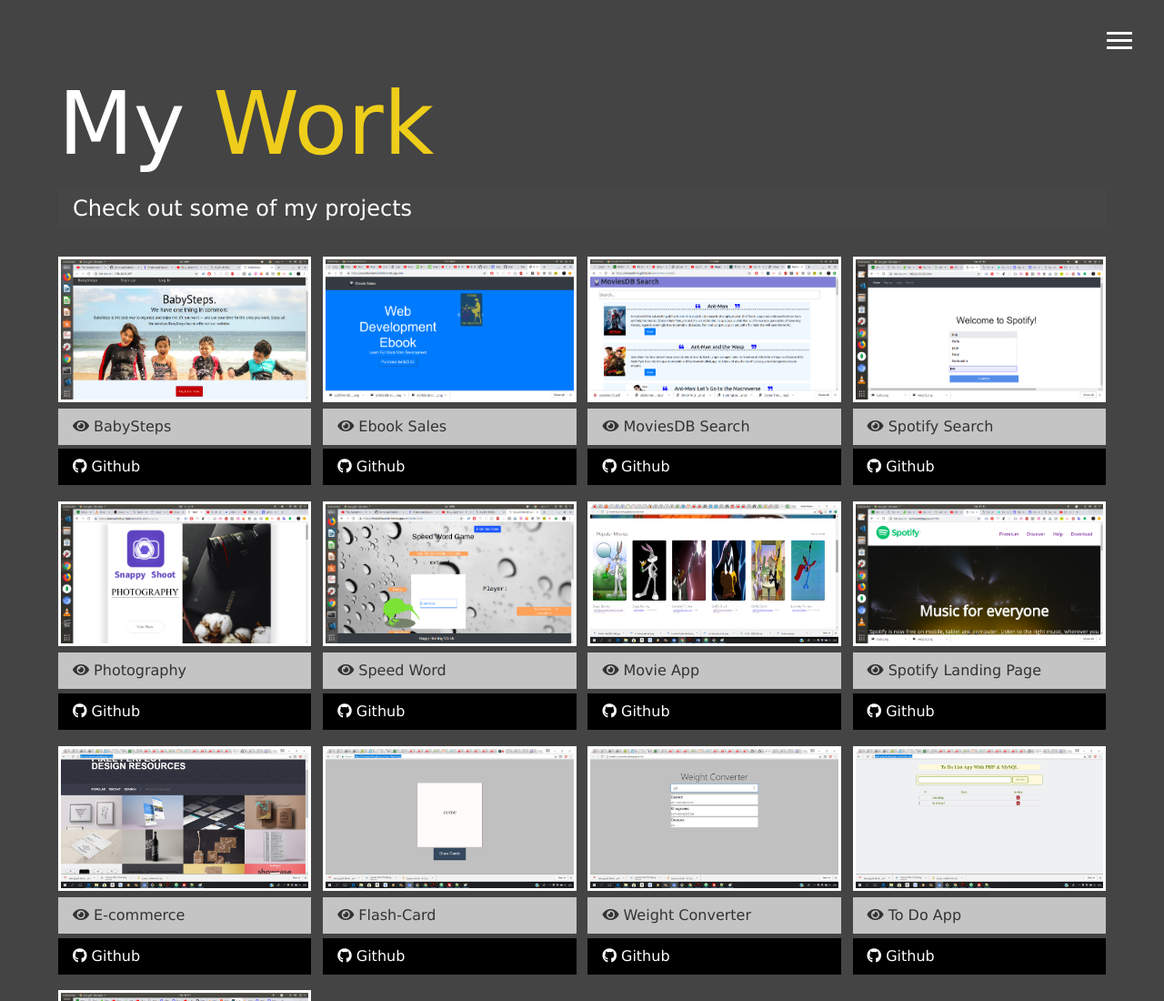
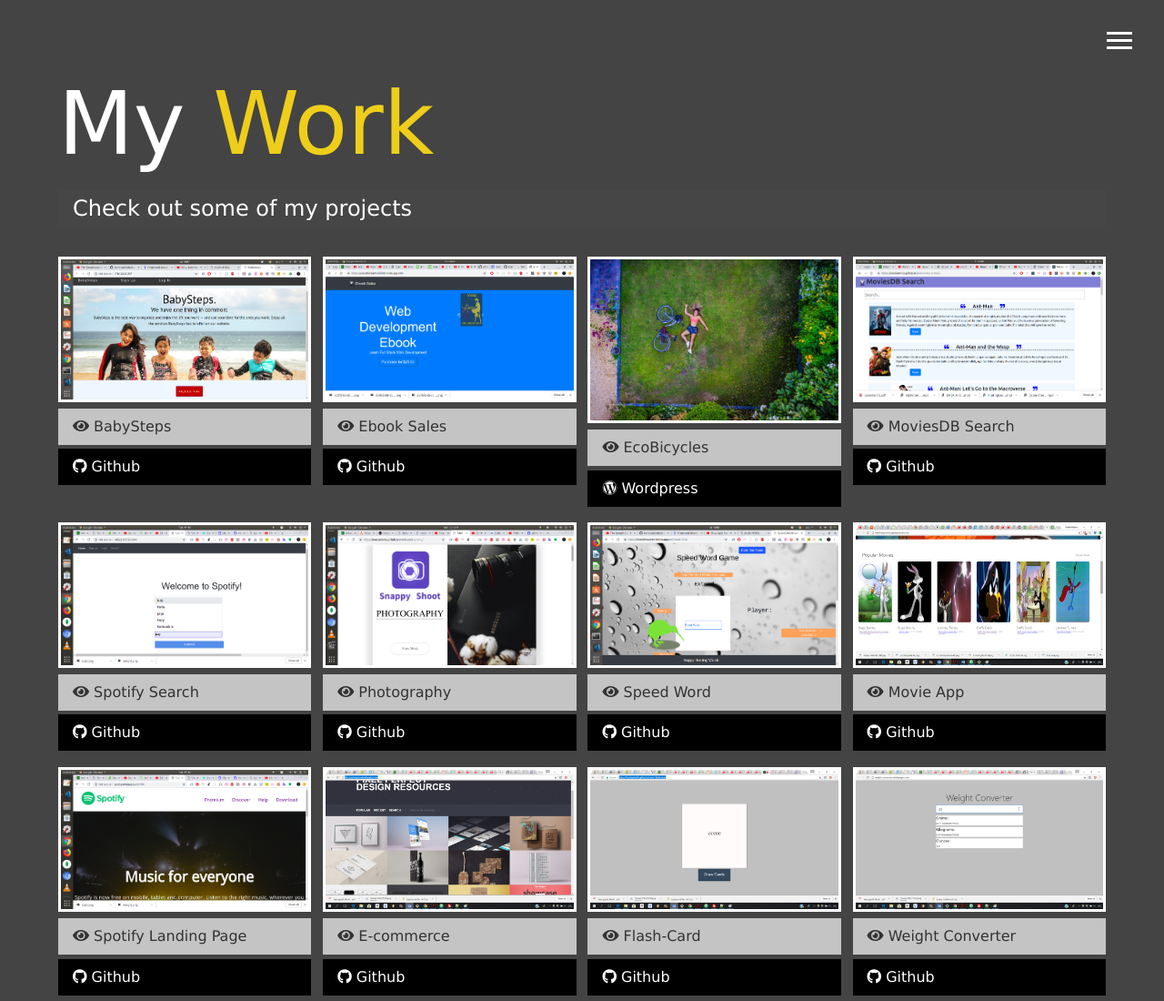
Before and after one commit to konstantin0s/modern-portfolio, a website: page dist/work.html in a window 1280 px wide. Shown: the top 1100 px of the page at 91% size. Drawn offline with Linux system fonts and the light colour scheme.

Commit message:
Add EcoBicycle  Wordpress project

```diff
--- a/dist/work.html
+++ b/dist/work.html
@@ -73,6 +73,18 @@
         </a>
         <a target="_blank" href="https://github.com/konstantin0s/ebook-sales" class="btn-dark">
           <i class="fab fa-github"></i> Github
+        </a>
+      </div>
+
+      <div class="item">
+        <a target="_blank" href="https://ecobicycle.000webhostapp.com/">
+          <img src="img/ecobicycle.jpg" alt="Project">
+        </a>
+        <a target="_blank" href="https://ecobicycle.000webhostapp.com/" class="btn-light">
+          <i class="fas fa-eye"></i> EcoBicycles
+        </a>
+        <a target="_blank" href="https://ecobicycle.000webhostapp.com/" class="btn-dark">
+          <i class="fab fa-wordpress"></i> Wordpress
         </a>
       </div>
 
```
Also changed, not shown: dist/img/ecobicycle.jpg (added).
